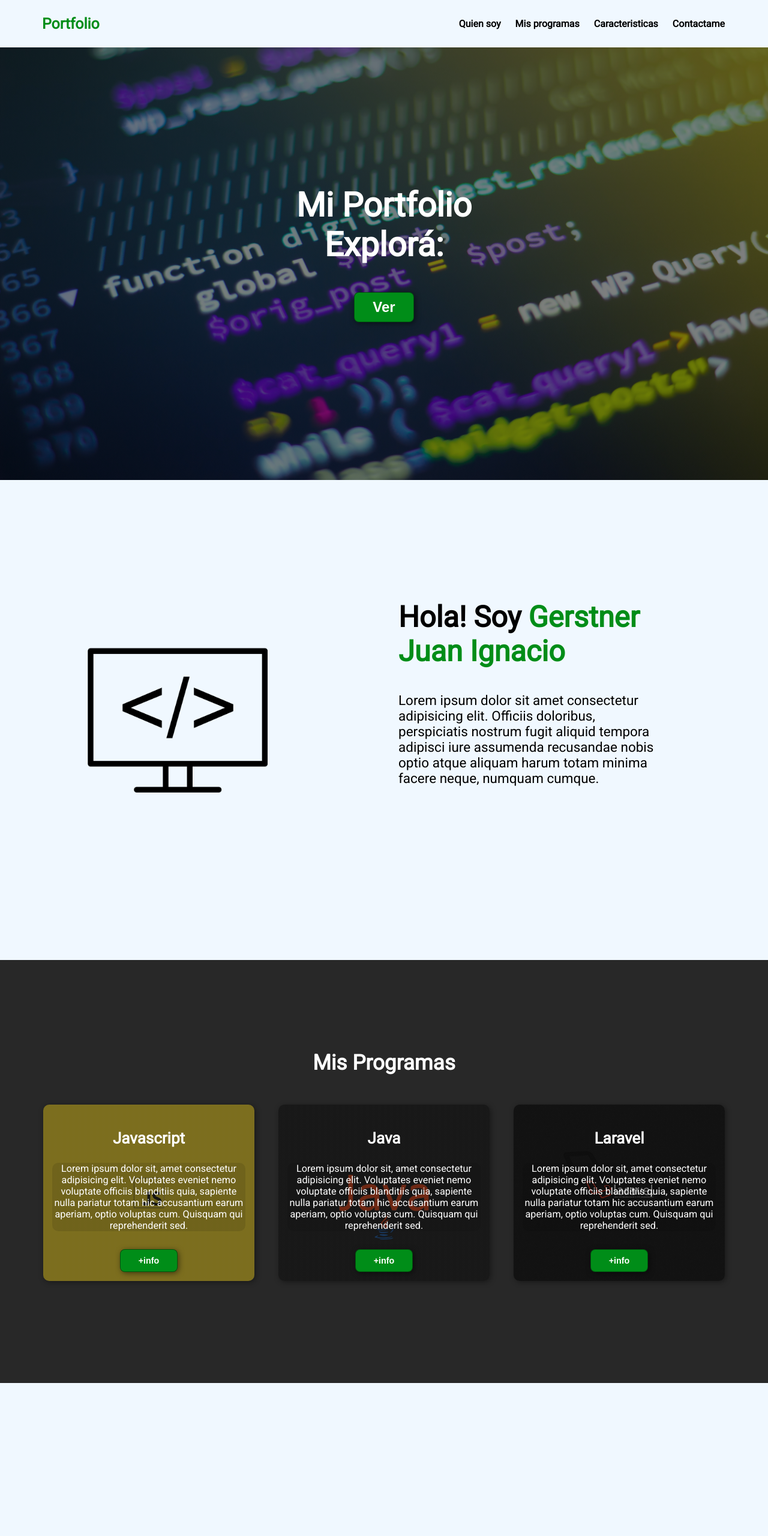
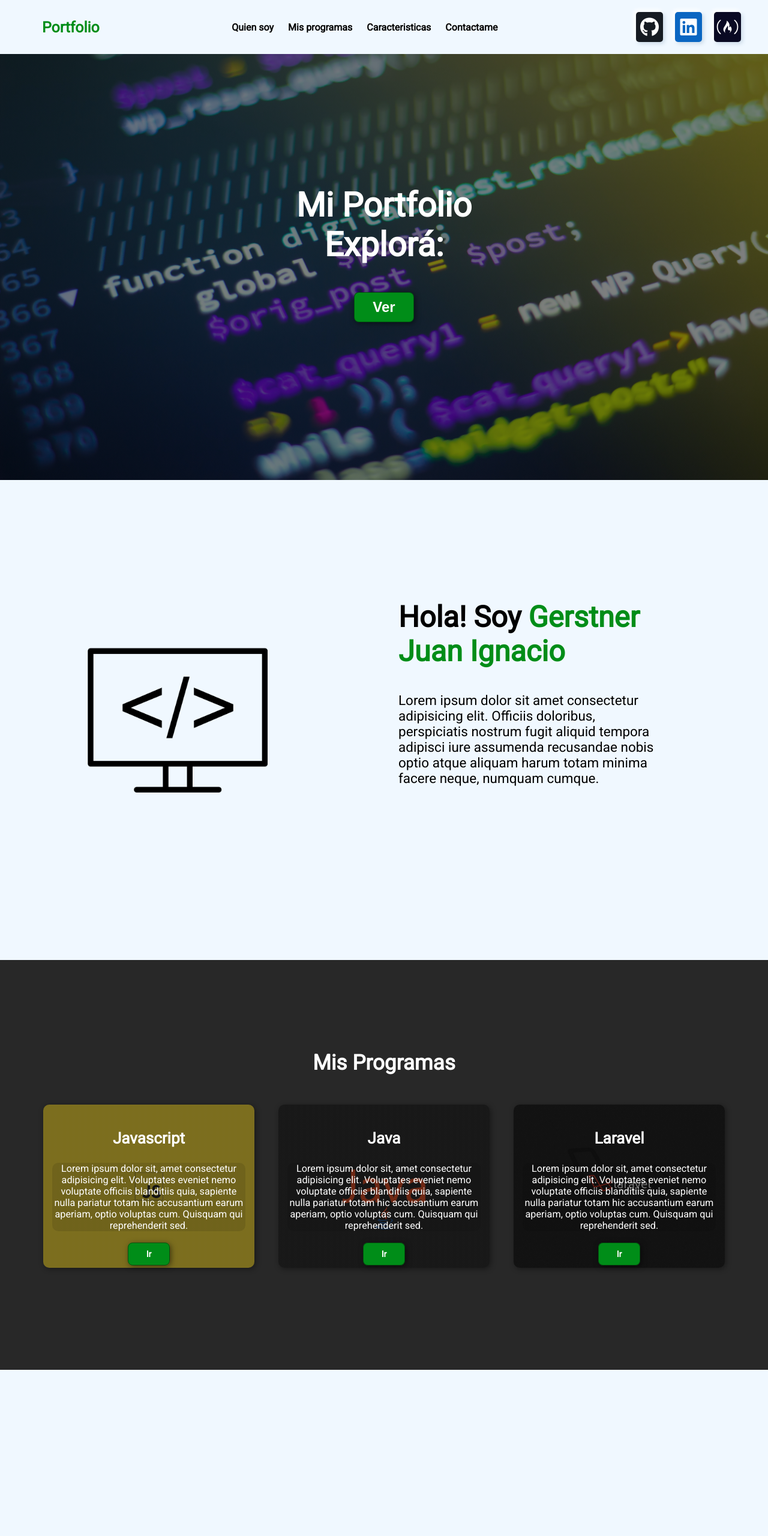
Before and after one commit to GerstnerJuanI/portfolio, a plain HTML site: page index.html in a window 1280 px wide. Shown: the top 2560 px of the page at 60% size. Drawn offline with Linux system fonts and the light colour scheme.

Commit message:
Se agregaron vinculos a redes sociales

```diff
--- a/index.html
+++ b/index.html
@@ -6,8 +6,11 @@
     <meta http-equiv="X-UA-Compatible" content="IE=edge">
     <meta name="viewport" content="width=device-width, initial-scale=1.0">
     <title>Responsive-web</title>
+    <!--CSS -->
     <link rel="stylesheet" href="https://fonts.googleapis.com/css?family=roboto">
     <link rel="stylesheet" href="styles.css" />
+    <!--JS-->
+    <script src="https://kit.fontawesome.com/2d7beb3640.js" crossorigin="anonymous"></script>
 </head>
 
 <body id="body_pr">
@@ -16,16 +19,21 @@
             <p class="logo">
                 Portfolio
             </p>
-            <nav>
+            <nav id="navbar">
                 <a href="#mi-prog">Quien soy</a>
-                <a href="#mis-programas">Mis programas</a>
+                <a href="#projects">Mis programas</a>
                 <a href="#caracteristicas">Caracteristicas</a>
                 <a href="#contactame">Contactame</a>
             </nav>
+            <div class="social">
+                <a id="profile-link" href="https://github.com/GerstnerJuanI" target="_blank" rel="github" style="background-color: #161b22;"><i class="fa-brands fa-github" name="logo-github" style="color: #fff;"></i></a>
+                <a id="profile-link-2" href="https://www.linkedin.com/in/jigerstner/" target="_blank" rel="linkedin" style="background-color: #0a66c2 ;"><i class="fa-brands fa-linkedin" name="logo-linkedin" style="color: #ffffff ;"></i></a>
+                <a id="profile-link-3" href="https://www.freecodecamp.org/GerstnerJuanI" target="_blank" rel="freecodecamp" style="background-color: #0a0a23;"><i class="fa-brands fa-free-code-camp" name="logo-freecodecamp" style="color: #ffffff ;"></i></a>
+            </div>
         </div>
     </header>
     <main>
-        <section id="hero">
+        <section id="welcome-section">
             <h1>Mi Portfolio<br> Explorá:</h1>
             <button>Ver</button>
         </section>
@@ -42,30 +50,30 @@
             </div>
         </section>
 
-        <section id="mis-programas">
+        <section id="projects">
             <div class="container">
                 <h2>Mis Programas</h2>
                 <div class="cartas">
-                    <div class="carta">
+                    <div class="carta project-tile">
                         <h3>Javascript</h3>
                         <p>Lorem ipsum dolor sit, amet consectetur adipisicing elit. Voluptates eveniet nemo voluptate
                             officiis blanditiis quia, sapiente nulla pariatur totam hic accusantium earum aperiam, optio
                             voluptas cum. Quisquam qui reprehenderit sed.</p>
-                        <button class="btn-info">+info</button>
+                        <a href="http://" class="boton" target="_blank" rel="Javascript">Ir</a>
                     </div>
-                    <div class="carta">
+                    <div class="carta project-tile">
                         <h3>Java</h3>
                         <p>Lorem ipsum dolor sit, amet consectetur adipisicing elit. Voluptates eveniet nemo voluptate
                             officiis blanditiis quia, sapiente nulla pariatur totam hic accusantium earum aperiam, optio
                             voluptas cum. Quisquam qui reprehenderit sed.</p>
-                        <button class="btn-info">+info</button>
+                            <a href="http://" class="boton" target="_blank" rel="Java">Ir</a>
                     </div>
-                    <div class="carta">
+                    <div class="carta project-tile">
                         <h3>Laravel</h3>
                         <p>Lorem ipsum dolor sit, amet consectetur adipisicing elit. Voluptates eveniet nemo voluptate
                             officiis blanditiis quia, sapiente nulla pariatur totam hic accusantium earum aperiam, optio
                             voluptas cum. Quisquam qui reprehenderit sed.</p>
-                        <button class="btn-info">+info</button>
+                            <a href="http://" class="boton" target="_blank" rel="Laravel">Ir</a>
                     </div>
                 </div>
             </div>
--- a/styles.css
+++ b/styles.css
@@ -40,6 +40,23 @@ button:hover{
 .btn-info{
     font-size: 1.1em;
 }
+
+.boton{
+    text-decoration: none;
+    font-size: 1.5em;
+    font-weight: bold;
+    padding: 10px 30px;
+    border-radius: 8px;
+    border: 1px solid rgb(0, 0, 0, 0.4);
+    box-shadow: 2px 2px 10px rgb(0,0,0,0.5);
+    color: white;
+    background-color:rgb(0, 141, 24);
+    font-size: 1.1em;
+}
+.boton:hover{
+    background-color: rgb(10, 85, 0);
+}
+
 .container{
     max-width: 1200px;
     margin: auto;
@@ -83,7 +100,7 @@ header a{
 header a:hover{
     color:rgb(10, 85, 0);
 }
-#hero{
+#welcome-section{
     display:flex;
     flex-direction: column;
     justify-content: center;
@@ -100,7 +117,7 @@ header a:hover{
     background-size: cover;
     background-position: center center;
 }
-#hero h1{
+#welcome-section h1{
     color: white;
 }
 #mi-prog{
@@ -113,26 +130,26 @@ header a:hover{
 
 }
 
-#mis-programas{
+#projects{
     background-color: rgb(40,40,40);
     color: white;
     text-align: center;
 
 }
 
-#mis-programas .container{
+#projects .container{
     padding: 150px 12px;
 }
 
-#mis-programas h2{
+#projects h2{
     margin-top: 0;
 }
 
-#mis-programas p{
+#projects p{
     display: none;
 }
 
-#mis-programas .carta{
+#projects .carta{
     background-repeat: no-repeat;
     background-size: cover;
     background-position: center center;
@@ -226,6 +243,35 @@ footer .container{
     font-size: 3vw;
 }
 
+.social{
+    width: 200px;
+    display: flex;
+    padding: 10px;
+    border-radius:10px;
+    /* background: #ecf2ff; */
+}
+.social >a{
+    width: 25%;
+    font-size: 2rem;
+    height: 50px;
+    display: flex;
+    justify-content: center;
+    align-items: center;
+    cursor: pointer;
+    text-decoration: none;
+    border-radius: 5px;
+    background: #fff;
+    margin:10px;
+    transition: 0.4s;
+    box-shadow:
+        rgb(204, 219, 232)
+        3px 3px 6px 0px,
+        rgba(255,255,255)
+        -3px -3px 6px 1px;
+}
+.social >a:hover{
+    transform:translateY(-10px);
+}
 @media (min-width: 720px){
     header{
         position:fixed;
@@ -241,7 +287,7 @@ footer .container{
         padding-right: 20px ;
     }
 
-    #hero{
+    #welcome-section{
         height: 100vh;
     }
 
@@ -275,21 +321,21 @@ footer .container{
         width: 300px;
     }
 
-    #mis-programas .container{
+    #projects .container{
         font-size: small;
 
     }
-    #mis-programas .cartas{
+    #projects .cartas{
         display: flex;
         justify-content: center;
 
 
     }
-    #mis-programas .carta{
+    #projects .carta{
         padding: 15px;
 
     }
-    #mis-programas p{
+    #projects p{
         display: block;
         margin-bottom: 30px;
         background-image: linear-gradient(
```
